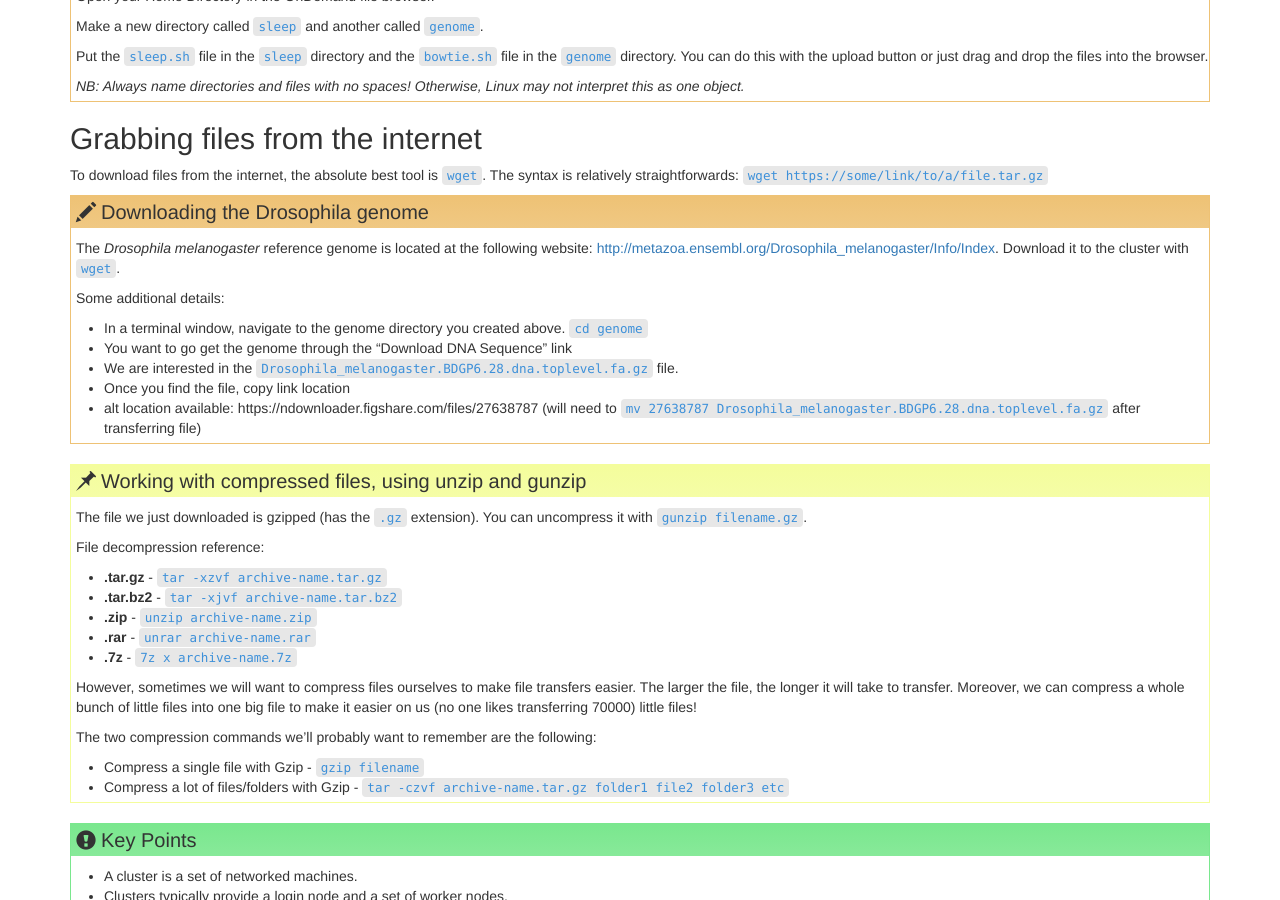
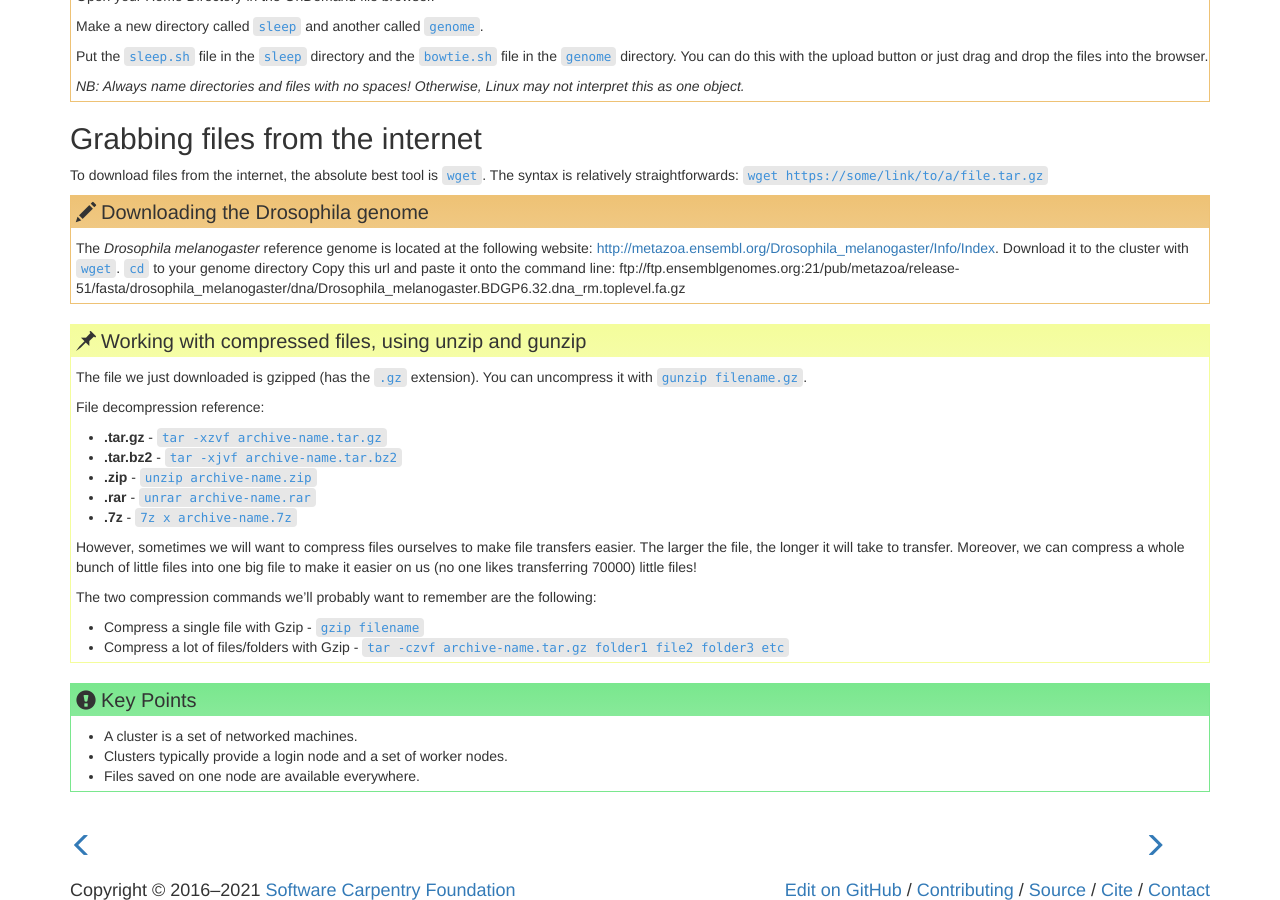
Before and after one commit to khill42/OSC_IntroHPC, a Jekyll site: the page built from _episodes/11-cluster.md, in a window 1280 px wide and 900 px high, scrolled down 5668 px. Built offline with Jekyll 4.4.1, drawn with Linux system fonts in a browser that asks for light colours.

Commit message:
Update 11-cluster.md

```diff
--- a/_episodes/11-cluster.md
+++ b/_episodes/11-cluster.md
@@ -238,15 +238,10 @@ The syntax is relatively straightforwards: `wget https://some/link/to/a/file.tar
 > The *Drosophila melanogaster* reference genome is located at the following website:
 > [http://metazoa.ensembl.org/Drosophila_melanogaster/Info/Index](http://metazoa.ensembl.org/Drosophila_melanogaster/Info/Index).
 > Download it to the cluster with `wget`.
+> `cd` to your genome directory
+> Copy this url and paste it onto the command line:
+> ftp://ftp.ensemblgenomes.org:21/pub/metazoa/release-51/fasta/drosophila_melanogaster/dna/Drosophila_melanogaster.BDGP6.32.dna_rm.toplevel.fa.gz
 >
->
-> Some additional details:
->
-> * In a terminal window, navigate to the genome directory you created above. `cd genome`
-> * You want to go get the genome through the "Download DNA Sequence" link
-> * We are interested in the `Drosophila_melanogaster.BDGP6.28.dna.toplevel.fa.gz` file.
-> * Once you find the file, copy link location
-> * alt location available: https://ndownloader.figshare.com/files/27638787 (will need to `mv 27638787 Drosophila_melanogaster.BDGP6.28.dna.toplevel.fa.gz` after transferring file)
 {: .challenge}
 
 > ## Working with compressed files, using unzip and gunzip
```
